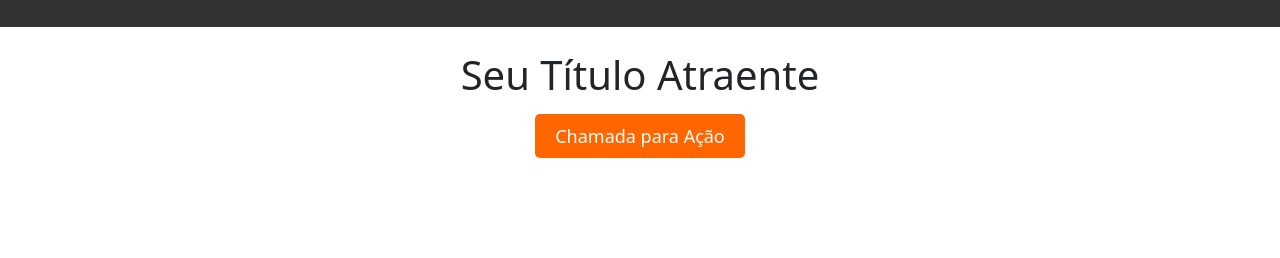
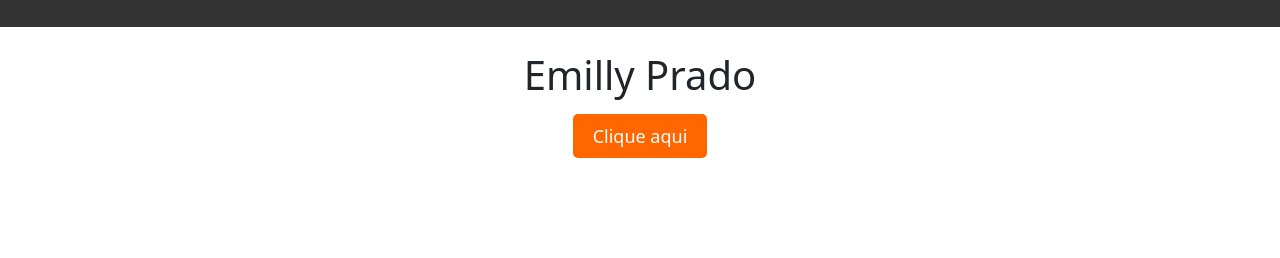
Before and after one commit to luizvianafg/landingpages, a plain HTML site: page newlandingpage/index.html in a window 1280 px wide. Shown: the part 333-591 px from the top of the page. Drawn offline with nearby package versions, Linux system fonts and the light colour scheme.

Commit message:
update index.html

```diff
--- a/newlandingpage/index.html
+++ b/newlandingpage/index.html
@@ -33,8 +33,8 @@
             <a href="#" class="cta">Chamada para Ação</a>
         </nav>
         <div class="header-content text-center">
-            <h1 class="my-4">Seu Título Atraente</h1>
-            <a href="#" class="cta my-4">Chamada para Ação</a>
+            <h1 class="my-4">Emilly Prado</h1>
+            <a href="#" class="cta my-4">Clique aqui</a>
         </div>
     </header>
 
```
